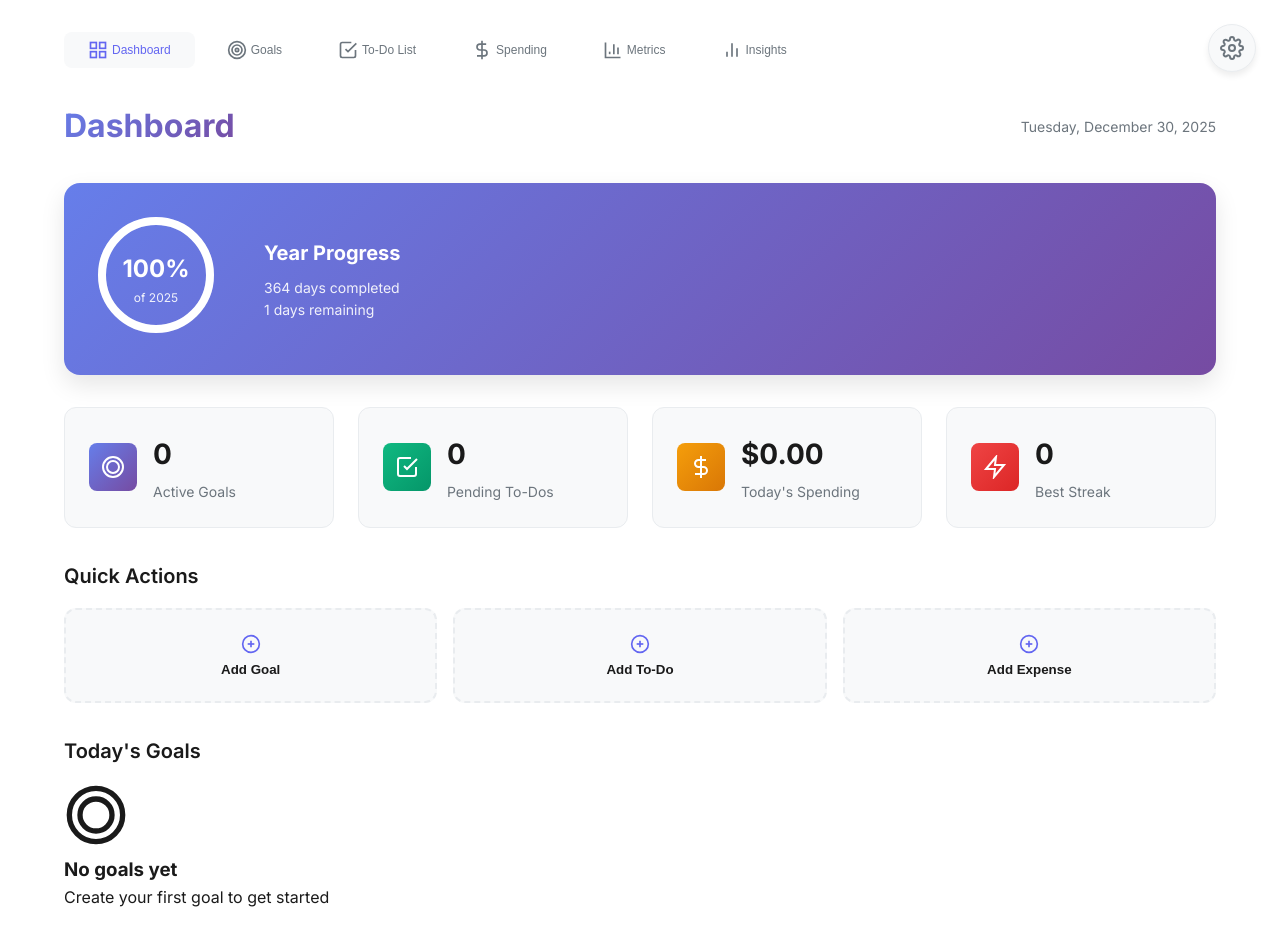
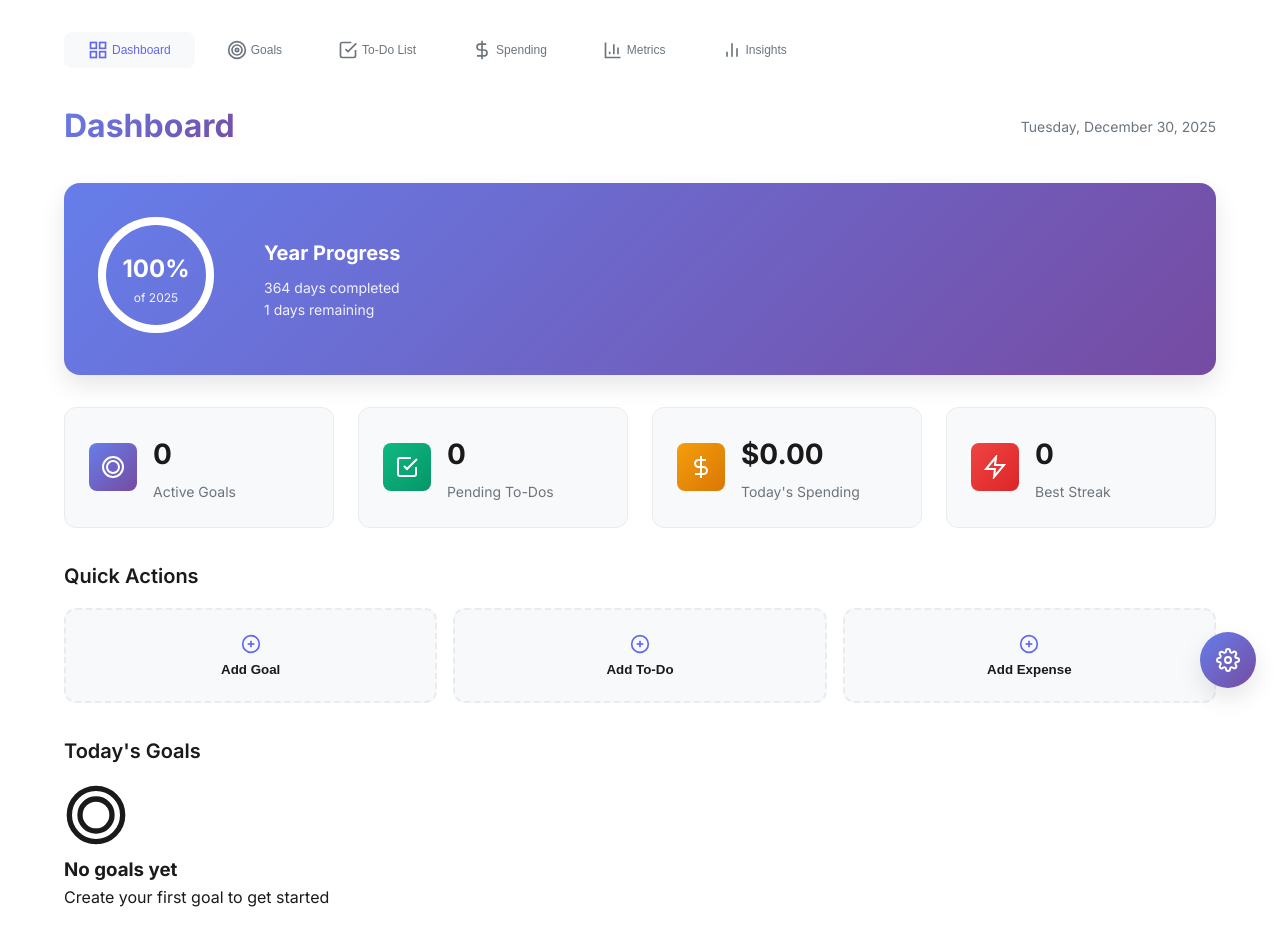
Before and after one commit to TonyOlaCodes/tracker, a plain HTML site: page index.html in a window 1280 px wide. Drawn offline with Linux system fonts and the light colour scheme.

Commit message:
Settings button moved

```diff
--- a/index.css
+++ b/index.css
@@ -87,7 +87,26 @@ body {
 /* ============================================
    THEME TOGGLE
    ============================================ */
-.theme-toggle, .settings-floating-btn {
+.settings-floating-btn {
+  position: fixed;
+  bottom: calc(var(--spacing-xl) + 80px); /* Above the floating nav */
+  right: var(--spacing-lg);
+  z-index: 1000;
+  width: 56px;
+  height: 56px;
+  border-radius: var(--radius-full);
+  background: var(--gradient-primary);
+  border: none;
+  cursor: pointer;
+  display: flex;
+  align-items: center;
+  justify-content: center;
+  transition: all var(--transition-base);
+  box-shadow: var(--shadow-lg);
+  color: white;
+}
+
+.theme-toggle {
   position: fixed;
   top: var(--spacing-lg);
   right: var(--spacing-lg);
@@ -141,7 +160,7 @@ body {
   max-width: 1200px;
   margin: 0 auto;
   padding: var(--spacing-xl) var(--spacing-lg);
-  padding-bottom: 100px;
+  padding-bottom: 140px; /* Increased to clear floating nav and FAB */
 }
 
 /* ============================================
@@ -149,16 +168,35 @@ body {
    ============================================ */
 .nav {
   position: fixed;
-  bottom: 0;
-  left: 0;
-  right: 0;
+  bottom: var(--spacing-lg);
+  left: var(--spacing-lg);
+  right: var(--spacing-lg);
   background: var(--bg-primary);
-  border-top: 1px solid var(--border-color);
+  border: 1px solid var(--border-color);
+  border-radius: var(--radius-xl);
   display: flex;
   justify-content: space-around;
-  padding: var(--spacing-sm) var(--spacing-md);
+  padding: var(--spacing-sm) var(--spacing-xs);
   z-index: 100;
-  box-shadow: 0 -2px 10px rgba(0, 0, 0, 0.05);
+  box-shadow: var(--shadow-lg);
+  backdrop-filter: blur(10px);
+  -webkit-backdrop-filter: blur(10px);
+}
+
+@media (max-width: 480px) {
+  .nav {
+    padding: var(--spacing-sm) var(--spacing-xs);
+    gap: 0;
+  }
+
+  .nav-item {
+    padding: var(--spacing-sm) var(--spacing-xs);
+    min-width: 60px;
+  }
+
+  .nav-item span {
+    font-size: 0.65rem;
+  }
 }
 
 .nav-item {
```
